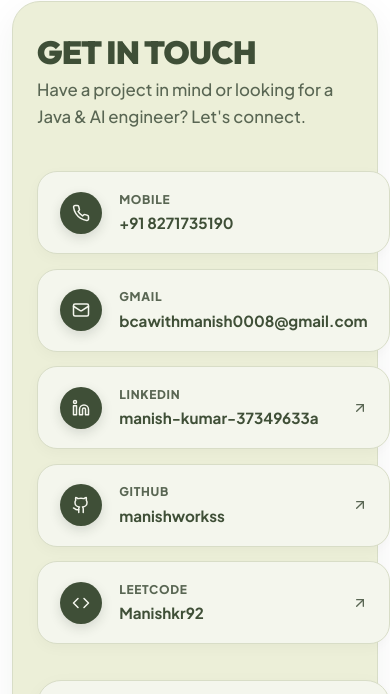
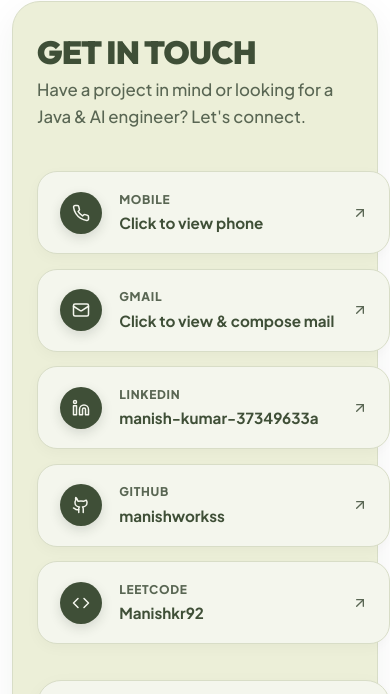
Before and after one commit to manishworkss/aurexon, a Next.js app: page / in a window 390 px wide. Shown: the part 8245-8939 px from the top of the page. Built offline with nearby package versions, Linux system fonts and the light colour scheme; a web font is replaced by a local one.

Commit message:
feat: add click-to-reveal & compose behavior for Gmail and Mobile contact items

```diff
--- a/src/components/Contact.js
+++ b/src/components/Contact.js
@@ -34,7 +34,7 @@ function LinkedinIcon({ size = 20 }) {
 function GithubIcon({ size = 20 }) {
   return (
     <svg width={size} height={size} viewBox="0 0 24 24" fill="none" stroke="currentColor" strokeWidth="2" strokeLinecap="round" strokeLinejoin="round">
-      <path d="M15 22v-4a4.8 4.8 0 0 0-1-3.5c3 0 6-2 6-5.5.08-1.25-.27-2.48-1-3.5.28-1.15.28-2.35 0-3.5 0 0-1 0-3 1.5-2.64-.5-5.36-.5-8 0C6 2 5 2 5 2c-.3 1.15-.3 2.35 0 3.5A5.403 5.403 0 0 0 4 9c0 3.5 3 5.5 6 5.5-.39.49-.68 1.05-.85 1.65-.17.6-.22 1.23-.15 1.85v4" />
+      <path d="M15 22v-4a4.8 4.8 0 0 0-1-3.5c3 0 6-2 6-5.5.08-1.25-.27-2.48-1-3.5 0 0-1 0-3 1.5-2.64-.5-5.36-.5-8 0C6 2 5 2 5 2c-.3 1.15-.3 2.35 0 3.5A5.403 5.403 0 0 0 4 9c0 3.5 3 5.5 6 5.5-.39.49-.68 1.05-.85 1.65-.17.6-.22 1.23-.15 1.85v4" />
       <path d="M9 18c-4.51 2-5-2-7-2" />
     </svg>
   );
@@ -58,49 +58,23 @@ function ArrowUpRight({ size = 16 }) {
   );
 }
 
-const contactChannels = [
-  {
-    title: 'MOBILE',
-    value: '+91 8271735190',
-    href: 'tel:+918271735190',
-    Icon: PhoneIcon,
-  },
-  {
-    title: 'GMAIL',
-    value: 'bcawithmanish0008@gmail.com',
-    href: 'mailto:bcawithmanish0008@gmail.com',
-    Icon: MailIcon,
-  },
-  {
-    title: 'LINKEDIN',
-    value: 'manish-kumar-37349633a',
-    href: 'https://www.linkedin.com/in/manish-kumar-37349633a/',
-    Icon: LinkedinIcon,
-    external: true,
-  },
-  {
-    title: 'GITHUB',
-    value: 'manishworkss',
-    href: 'https://github.com/manishworkss',
-    Icon: GithubIcon,
-    external: true,
-  },
-  {
-    title: 'LEETCODE',
-    value: 'Manishkr92',
-    href: 'https://leetcode.com/u/Manishkr92/',
-    Icon: CodeIcon,
-    external: true,
-  },
-];
-
 export default function Contact() {
   const [submitted, setSubmitted] = useState(false);
+  const [showEmail, setShowEmail] = useState(false);
+  const [showMobile, setShowMobile] = useState(false);
 
   const handleSubmit = (e) => {
     e.preventDefault();
     setSubmitted(true);
     setTimeout(() => setSubmitted(false), 4000);
+  };
+
+  const handleEmailClick = (e) => {
+    setShowEmail(true);
+  };
+
+  const handleMobileClick = (e) => {
+    setShowMobile(true);
   };
 
   return (
@@ -128,28 +102,102 @@ export default function Contact() {
         {/* Left Column: Direct Contact & Profiles */}
         <div className={styles.leftColumn}>
           <div className={styles.channelsList}>
-            {contactChannels.map((ch) => (
+            {/* Mobile Item */}
             <a
-                key={ch.title}
-                href={ch.href}
-                target={ch.external ? '_blank' : '_self'}
-                rel={ch.external ? 'noopener noreferrer' : ''}
+              href="tel:+918271735190"
+              onClick={handleMobileClick}
               className={styles.channelItem}
             >
               <div className={styles.iconCircle}>
-                  <ch.Icon size={18} />
+                <PhoneIcon size={18} />
               </div>
               <div className={styles.channelInfo}>
-                  <span className={styles.channelTitle}>{ch.title}</span>
-                  <span className={styles.channelValue}>{ch.value}</span>
+                <span className={styles.channelTitle}>MOBILE</span>
+                <span className={styles.channelValue}>
+                  {showMobile ? '+91 8271735190' : 'Click to view phone'}
+                </span>
               </div>
-                {ch.external && (
               <div className={styles.externalArrow}>
                 <ArrowUpRight size={16} />
               </div>
-                )}
             </a>
-            ))}
+
+            {/* Gmail Item */}
+            <a
+              href="mailto:bcawithmanish0008@gmail.com"
+              onClick={handleEmailClick}
+              className={styles.channelItem}
+            >
+              <div className={styles.iconCircle}>
+                <MailIcon size={18} />
+              </div>
+              <div className={styles.channelInfo}>
+                <span className={styles.channelTitle}>GMAIL</span>
+                <span className={styles.channelValue}>
+                  {showEmail ? 'bcawithmanish0008@gmail.com' : 'Click to view & compose mail'}
+                </span>
+              </div>
+              <div className={styles.externalArrow}>
+                <ArrowUpRight size={16} />
+              </div>
+            </a>
+
+            {/* LinkedIn */}
+            <a
+              href="https://www.linkedin.com/in/manish-kumar-37349633a/"
+              target="_blank"
+              rel="noopener noreferrer"
+              className={styles.channelItem}
+            >
+              <div className={styles.iconCircle}>
+                <LinkedinIcon size={18} />
+              </div>
+              <div className={styles.channelInfo}>
+                <span className={styles.channelTitle}>LINKEDIN</span>
+                <span className={styles.channelValue}>manish-kumar-37349633a</span>
+              </div>
+              <div className={styles.externalArrow}>
+                <ArrowUpRight size={16} />
+              </div>
+            </a>
+
+            {/* GitHub */}
+            <a
+              href="https://github.com/manishworkss"
+              target="_blank"
+              rel="noopener noreferrer"
+              className={styles.channelItem}
+            >
+              <div className={styles.iconCircle}>
+                <GithubIcon size={18} />
+              </div>
+              <div className={styles.channelInfo}>
+                <span className={styles.channelTitle}>GITHUB</span>
+                <span className={styles.channelValue}>manishworkss</span>
+              </div>
+              <div className={styles.externalArrow}>
+                <ArrowUpRight size={16} />
+              </div>
+            </a>
+
+            {/* LeetCode */}
+            <a
+              href="https://leetcode.com/u/Manishkr92/"
+              target="_blank"
+              rel="noopener noreferrer"
+              className={styles.channelItem}
+            >
+              <div className={styles.iconCircle}>
+                <CodeIcon size={18} />
+              </div>
+              <div className={styles.channelInfo}>
+                <span className={styles.channelTitle}>LEETCODE</span>
+                <span className={styles.channelValue}>Manishkr92</span>
+              </div>
+              <div className={styles.externalArrow}>
+                <ArrowUpRight size={16} />
+              </div>
+            </a>
           </div>
         </div>
 
```
Lines whose indentation alone changed are shown as unchanged.
